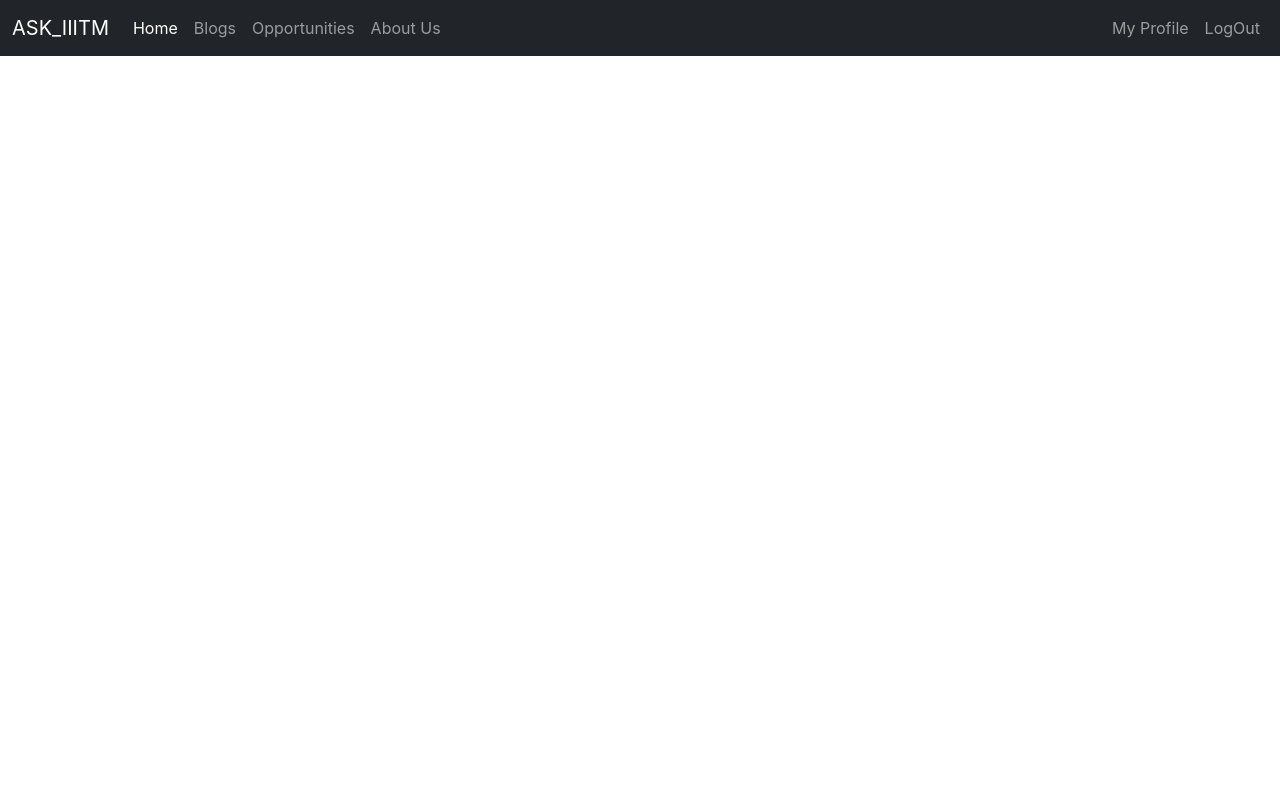
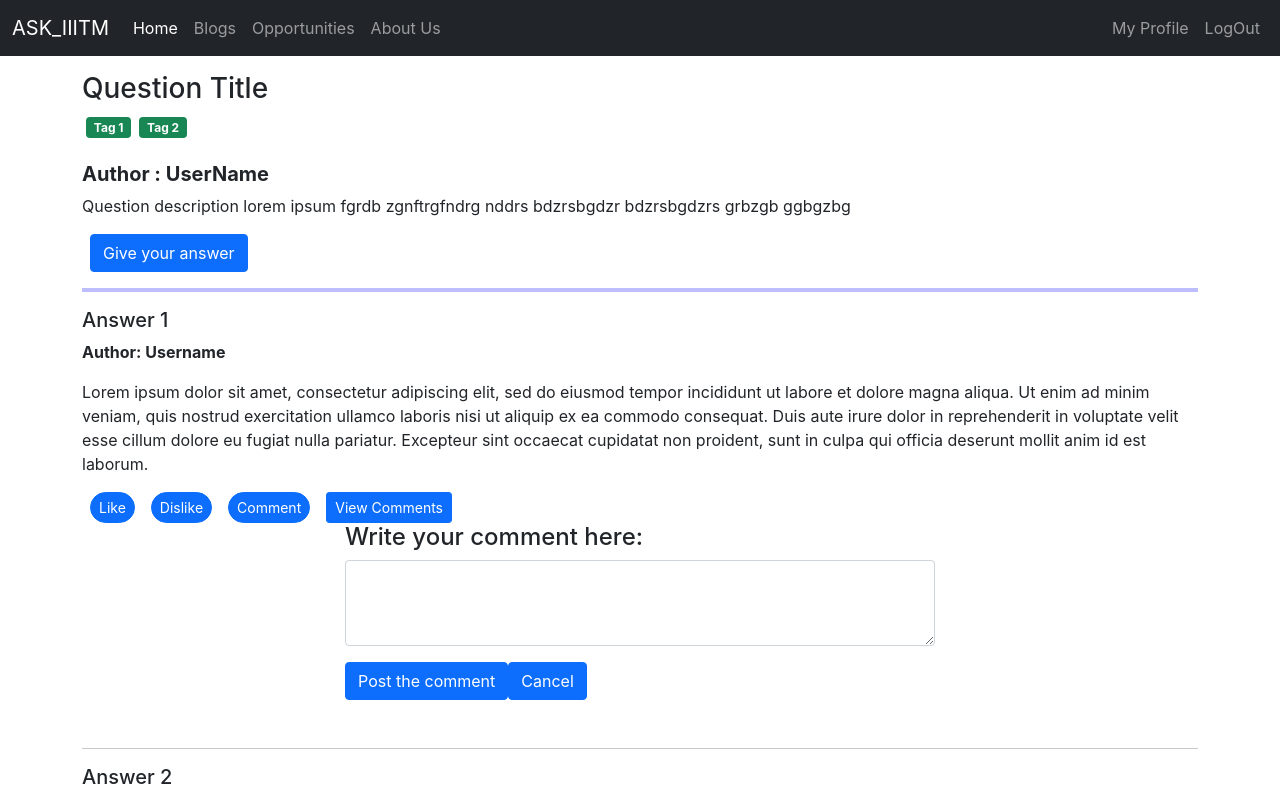
Before and after one commit to Sarthakjain211001/ASK_IIITM-frontend, a React (Create React App) app: page /question/postComment in a window 1280 px wide. Shown: the top 800 px of the page. Built offline with nearby package versions, Linux system fonts and the light colour scheme.

Commit message:
Added Write_a_comment page

```diff
--- a/src/App.js
+++ b/src/App.js
@@ -7,6 +7,8 @@ import Profile from './Components/Profile';
 import Qna from './Components/Qna';
 import Question_page from './Components/Question_page';
 import GiveAnswer from './Components/GiveAnswer';
+import Write_a_comment from './Components/Write_a_comment';
+
 function App() {
   return (
     <Router>
@@ -17,7 +19,7 @@ function App() {
         <Route exact path="/opportunities" element={<Opportunities />} />
         <Route exact path="/myprofile" element={<Profile/>}/>
         <Route exact path="/giveanswer" element={ <GiveAnswer/>} />
-
+        <Route exact path="/question/postComment" element={ <Question_page postComment={<Write_a_comment/>}/>} />
       </Routes>
     </Router>
   );
--- a/src/Components/Question_page.js
+++ b/src/Components/Question_page.js
@@ -32,10 +32,10 @@ export default function Question_page(props) {
                 <Link to="/question/postComment"><button onClick="" type="button" class="btn btn-sm btn-primary mx-2" style={{ "border-radius": "20px" }}>Comment</button></Link>
                 <Link to="/question/viewComments"><button type="button" class="btn btn-sm btn-primary mx-2 viewComments" >View Comments</button></Link>
             </div>
-            {/*
+
             <div>{props.postComment}</div>
-            <div>{props.viewComments}</div>
-            */}
+            {/* <div>{props.viewComments}</div> */}
+
             <br />
             <hr />
             <div>
@@ -49,9 +49,9 @@ export default function Question_page(props) {
 
             </div>
 
-             {/* <div>{props.postComment}</div>
+              <div>{props.postComment}</div>
 
-             <div>{props.viewComments}</div> */}
+             {/* <div>{props.viewComments}</div>  */}
             <br/>
         </div>
     )
--- /dev/null
+++ b/src/Components/Write_a_comment.js
@@ -0,0 +1,17 @@
+import React from 'react'
+import { Link } from 'react-router-dom'
+
+export default function Write_a_comment() {
+    return (
+        <div>
+            <div className="container " style={{ "margin": "0 auto", "width": "55%" }}>
+            <h4 className="WriteComment">Write your comment here:</h4>
+                <textarea class="form-control my-2 WritecommentBox" id="yourComment" rows="3"></textarea>
+                <button type="button" class="btn btn-primary my-2 postComment">Post the comment</button>
+                <Link to="/question"><button type="button" class="btn btn-primary my-2">Cancel</button></Link>
+            </div>
+
+        </div>
+
+    )
+}
```
